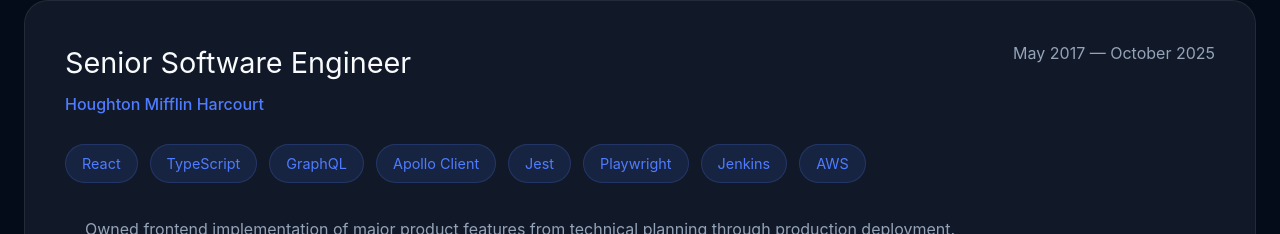
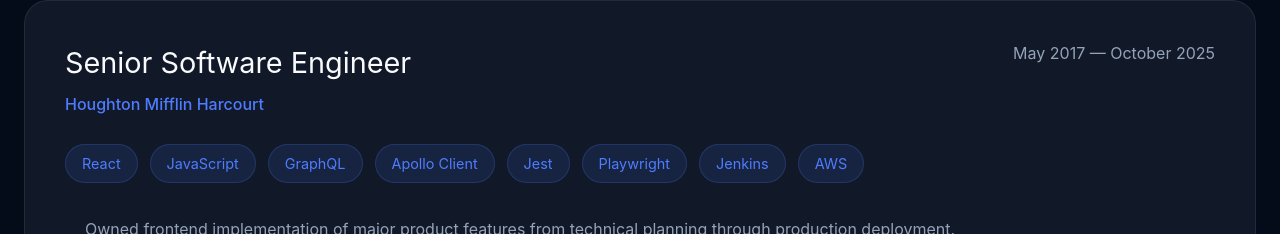
Before and after one commit to graemetaylor50/portfolio, a Next.js app: page / in a window 1280 px wide. Shown: the part 3510-3744 px from the top of the page. Built offline with nearby package versions, Linux system fonts and the light colour scheme.

Commit message:
small fix

```diff
--- a/app/components/Experience/Experience.tsx
+++ b/app/components/Experience/Experience.tsx
@@ -65,7 +65,7 @@
                         <div className="experience-tags">
 
                           <span>React</span>
-                          <span>TypeScript</span>
+                          <span>JavaScript</span>
                           <span>GraphQL</span>
                           <span>Apollo Client</span>
                           <span>Jest</span>
```
